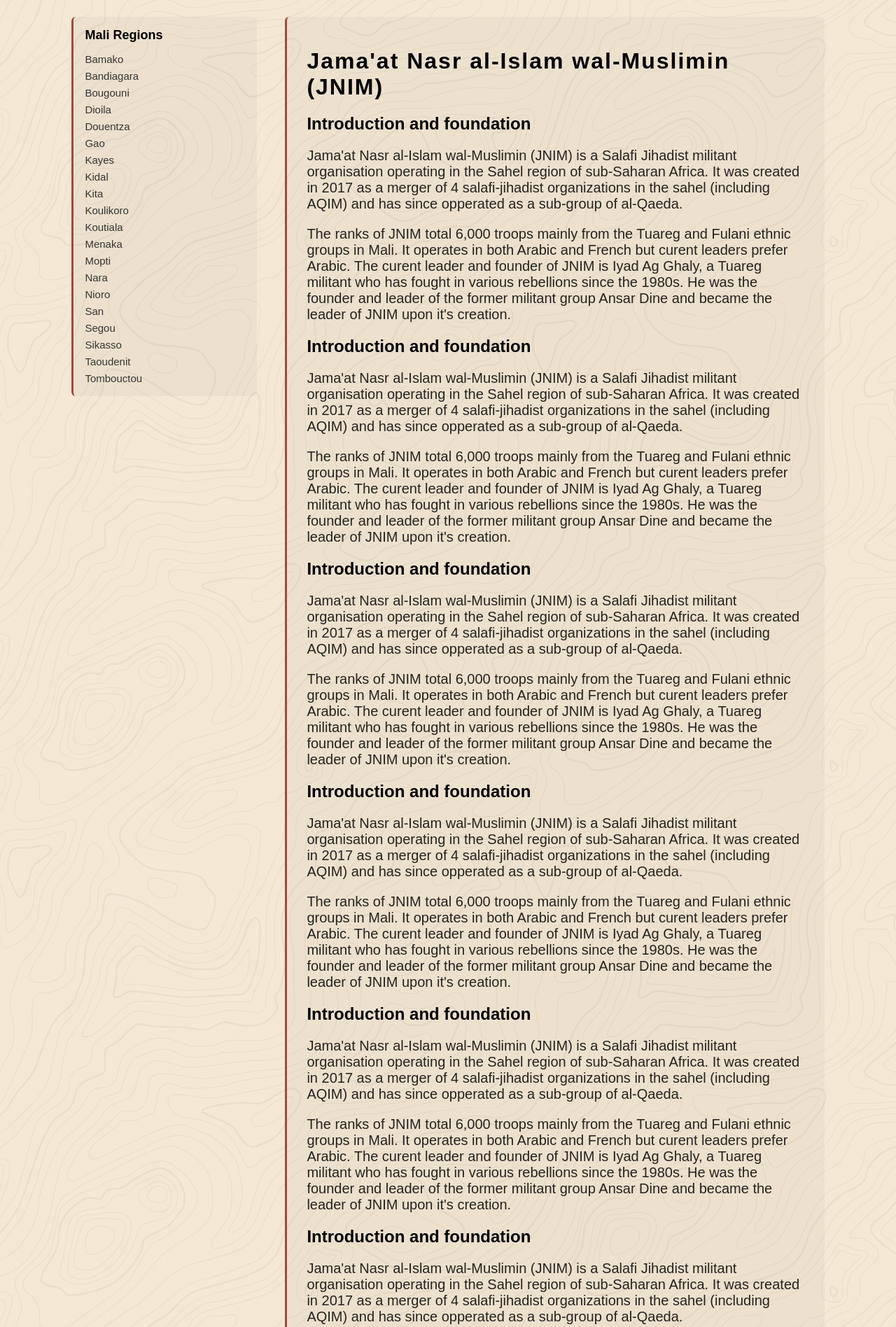
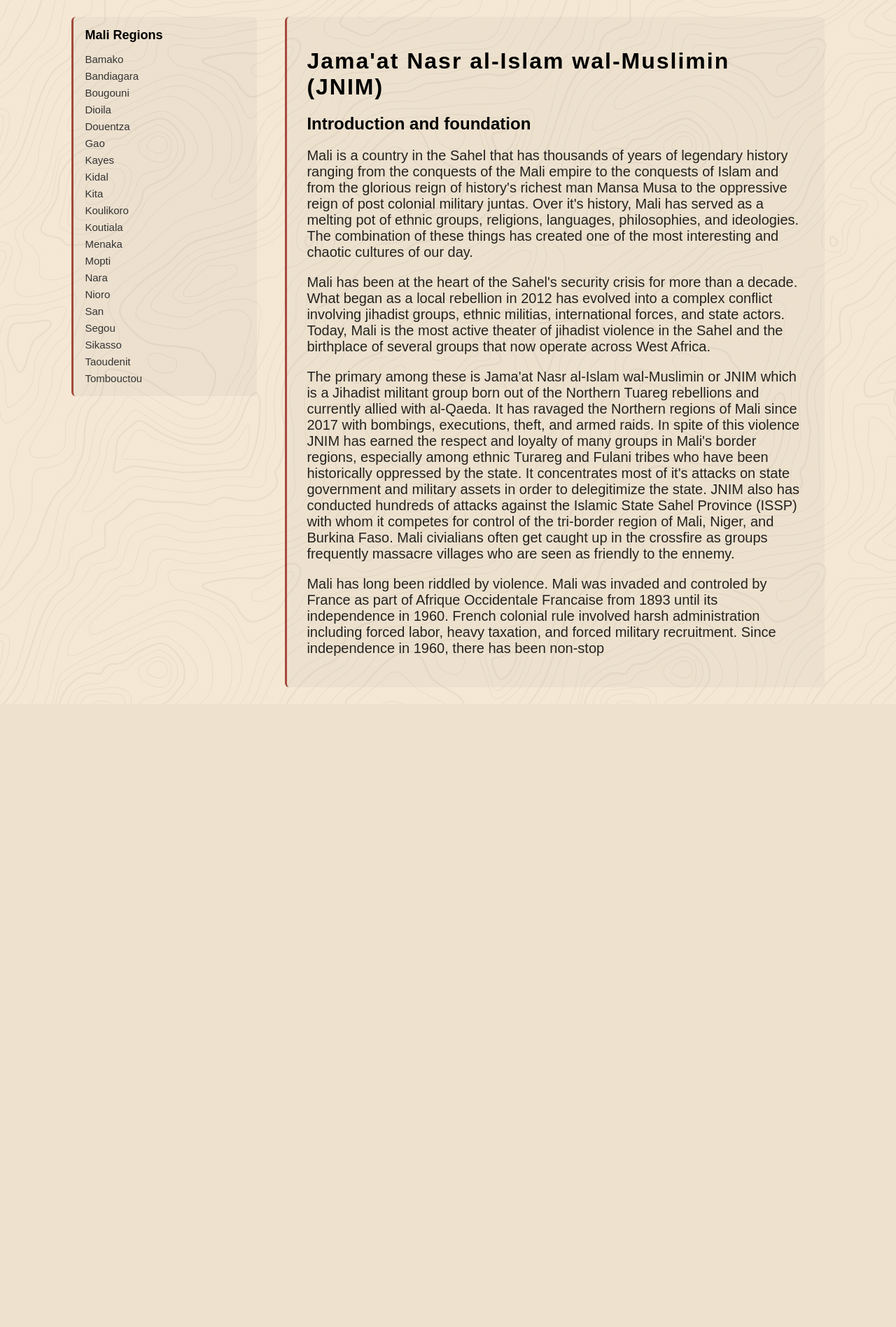
Before and after one commit to Nate-D-Smith/Nate-D-Smith.github.io, a Flask app: page /countries/mali in a window 1280 px wide. Shown: the part 105-2001 px from the top of the page at 70% size. After the commit the page ends 1087 px from the top, so only its background shows below. Run offline with Flask 3, Linux system fonts and the light colour scheme.

Commit message:
content updates

```diff
--- a/templates/countries/mali.html
+++ b/templates/countries/mali.html
@@ -43,114 +43,48 @@
     <div class="country-page-content">
       <h1>Jama'at Nasr al-Islam wal-Muslimin (JNIM)</h1>
       <h2>Introduction and foundation</h2>
-      <p>Jama'at Nasr al-Islam wal-Muslimin (JNIM) is a Salafi Jihadist militant organisation operating in the Sahel
-        region of sub-Saharan Africa. It was created in 2017 as a merger of
-        4 salafi-jihadist organizations in the sahel (including AQIM) and has
-        since opperated as a sub-group of al-Qaeda.</p>
+      <p>Mali is a country in the Sahel that has thousands of years
+        of legendary history ranging from the conquests of the Mali
+        empire to the conquests of Islam and from the glorious reign
+        of history's richest man Mansa Musa to the oppressive reign of
+        post colonial military juntas. Over it's history, Mali has
+        served as a melting pot of ethnic groups, religions, languages,
+        philosophies, and ideologies. The combination of these things
+        has created one of the most interesting and chaotic cultures
+        of our day.</p>
 
-      <p>The ranks of JNIM total 6,000 troops mainly from the Tuareg and Fulani
-        ethnic groups in Mali. It operates in both Arabic and French but curent
-        leaders prefer Arabic. The curent leader and founder of JNIM is Iyad Ag
-        Ghaly, a Tuareg militant who has fought in various rebellions since the
-        1980s. He was the founder and leader of the former militant group Ansar
-        Dine and became the leader of JNIM upon it's creation.</p>
+      <p>Mali has been at the heart of the Sahel's security crisis
+        for more than a decade. What began as a local rebellion in
+        2012 has evolved into a complex conflict involving jihadist
+        groups, ethnic militias, international forces, and state
+        actors. Today, Mali is the most active theater of jihadist
+        violence in the Sahel and the birthplace of several groups
+        that now operate across West Africa.</p>
 
+      <p>The primary among these is Jama'at Nasr al-Islam wal-Muslimin
+        or JNIM which is a Jihadist militant group born out of the
+        Northern Tuareg rebellions and currently allied with al-Qaeda. It has ravaged the
+        Northern regions of Mali since 2017 with bombings, executions,
+        theft, and armed raids. In spite of this violence JNIM has
+        earned the respect and loyalty of many groups in Mali's border
+        regions, especially among ethnic Turareg and Fulani tribes
+        who have been historically oppressed by the state. It
+        concentrates most of it's attacks on state government and
+        military assets in order to delegitimize the state. JNIM also
+        has conducted hundreds of attacks against the Islamic State
+        Sahel Province (ISSP) with whom it competes for control of
+        the tri-border region of Mali, Niger, and Burkina Faso.
+        Mali civialians often get caught up in the crossfire as groups
+        frequently massacre villages who are seen as friendly to the
+        ennemy.</p>
 
-      <h2>Introduction and foundation</h2>
-      <p>Jama'at Nasr al-Islam wal-Muslimin (JNIM) is a Salafi Jihadist militant organisation operating in the Sahel
-        region of sub-Saharan Africa. It was created in 2017 as a merger of
-        4 salafi-jihadist organizations in the sahel (including AQIM) and has
-        since opperated as a sub-group of al-Qaeda.</p>
-
-      <p>The ranks of JNIM total 6,000 troops mainly from the Tuareg and Fulani
-        ethnic groups in Mali. It operates in both Arabic and French but curent
-        leaders prefer Arabic. The curent leader and founder of JNIM is Iyad Ag
-        Ghaly, a Tuareg militant who has fought in various rebellions since the
-        1980s. He was the founder and leader of the former militant group Ansar
-        Dine and became the leader of JNIM upon it's creation.</p>
-
-
-      <h2>Introduction and foundation</h2>
-      <p>Jama'at Nasr al-Islam wal-Muslimin (JNIM) is a Salafi Jihadist militant organisation operating in the Sahel
-        region of sub-Saharan Africa. It was created in 2017 as a merger of
-        4 salafi-jihadist organizations in the sahel (including AQIM) and has
-        since opperated as a sub-group of al-Qaeda.</p>
-
-      <p>The ranks of JNIM total 6,000 troops mainly from the Tuareg and Fulani
-        ethnic groups in Mali. It operates in both Arabic and French but curent
-        leaders prefer Arabic. The curent leader and founder of JNIM is Iyad Ag
-        Ghaly, a Tuareg militant who has fought in various rebellions since the
-        1980s. He was the founder and leader of the former militant group Ansar
-        Dine and became the leader of JNIM upon it's creation.</p>
-
-
-      <h2>Introduction and foundation</h2>
-      <p>Jama'at Nasr al-Islam wal-Muslimin (JNIM) is a Salafi Jihadist militant organisation operating in the Sahel
-        region of sub-Saharan Africa. It was created in 2017 as a merger of
-        4 salafi-jihadist organizations in the sahel (including AQIM) and has
-        since opperated as a sub-group of al-Qaeda.</p>
-
-      <p>The ranks of JNIM total 6,000 troops mainly from the Tuareg and Fulani
-        ethnic groups in Mali. It operates in both Arabic and French but curent
-        leaders prefer Arabic. The curent leader and founder of JNIM is Iyad Ag
-        Ghaly, a Tuareg militant who has fought in various rebellions since the
-        1980s. He was the founder and leader of the former militant group Ansar
-        Dine and became the leader of JNIM upon it's creation.</p>
-
-    <h2>Introduction and foundation</h2>
-      <p>Jama'at Nasr al-Islam wal-Muslimin (JNIM) is a Salafi Jihadist militant organisation operating in the Sahel
-        region of sub-Saharan Africa. It was created in 2017 as a merger of
-        4 salafi-jihadist organizations in the sahel (including AQIM) and has
-        since opperated as a sub-group of al-Qaeda.</p>
-
-      <p>The ranks of JNIM total 6,000 troops mainly from the Tuareg and Fulani
-        ethnic groups in Mali. It operates in both Arabic and French but curent
-        leaders prefer Arabic. The curent leader and founder of JNIM is Iyad Ag
-        Ghaly, a Tuareg militant who has fought in various rebellions since the
-        1980s. He was the founder and leader of the former militant group Ansar
-        Dine and became the leader of JNIM upon it's creation.</p>
-
-
-      <h2>Introduction and foundation</h2>
-      <p>Jama'at Nasr al-Islam wal-Muslimin (JNIM) is a Salafi Jihadist militant organisation operating in the Sahel
-        region of sub-Saharan Africa. It was created in 2017 as a merger of
-        4 salafi-jihadist organizations in the sahel (including AQIM) and has
-        since opperated as a sub-group of al-Qaeda.</p>
-
-      <p>The ranks of JNIM total 6,000 troops mainly from the Tuareg and Fulani
-        ethnic groups in Mali. It operates in both Arabic and French but curent
-        leaders prefer Arabic. The curent leader and founder of JNIM is Iyad Ag
-        Ghaly, a Tuareg militant who has fought in various rebellions since the
-        1980s. He was the founder and leader of the former militant group Ansar
-        Dine and became the leader of JNIM upon it's creation.</p>
-
-
-      <h2>Introduction and foundation</h2>
-      <p>Jama'at Nasr al-Islam wal-Muslimin (JNIM) is a Salafi Jihadist militant organisation operating in the Sahel
-        region of sub-Saharan Africa. It was created in 2017 as a merger of
-        4 salafi-jihadist organizations in the sahel (including AQIM) and has
-        since opperated as a sub-group of al-Qaeda.</p>
-
-      <p>The ranks of JNIM total 6,000 troops mainly from the Tuareg and Fulani
-        ethnic groups in Mali. It operates in both Arabic and French but curent
-        leaders prefer Arabic. The curent leader and founder of JNIM is Iyad Ag
-        Ghaly, a Tuareg militant who has fought in various rebellions since the
-        1980s. He was the founder and leader of the former militant group Ansar
-        Dine and became the leader of JNIM upon it's creation.</p>
-
-
-      <h2>Introduction and foundation</h2>
-      <p>Jama'at Nasr al-Islam wal-Muslimin (JNIM) is a Salafi Jihadist militant organisation operating in the Sahel
-        region of sub-Saharan Africa. It was created in 2017 as a merger of
-        4 salafi-jihadist organizations in the sahel (including AQIM) and has
-        since opperated as a sub-group of al-Qaeda.</p>
-
-      <p>The ranks of JNIM total 6,000 troops mainly from the Tuareg and Fulani
-        ethnic groups in Mali. It operates in both Arabic and French but curent
-        leaders prefer Arabic. The curent leader and founder of JNIM is Iyad Ag
-        Ghaly, a Tuareg militant who has fought in various rebellions since the
-        1980s. He was the founder and leader of the former militant group Ansar
-        Dine and became the leader of JNIM upon it's creation.</p>
+      <p>Mali has long been riddled by violence. Mali was invaded and
+        controled by France as part of Afrique Occidentale Francaise
+        from 1893 until its independence in 1960. French colonial rule
+        involved harsh administration including forced labor, heavy
+        taxation, and forced military recruitment. Since independence
+        in 1960, there has been non-stop
+      </p>
     </div>
 </body>
 </html>
```
Also changed, not shown: templates/groups/jnim.html (+14 -15 lines).
